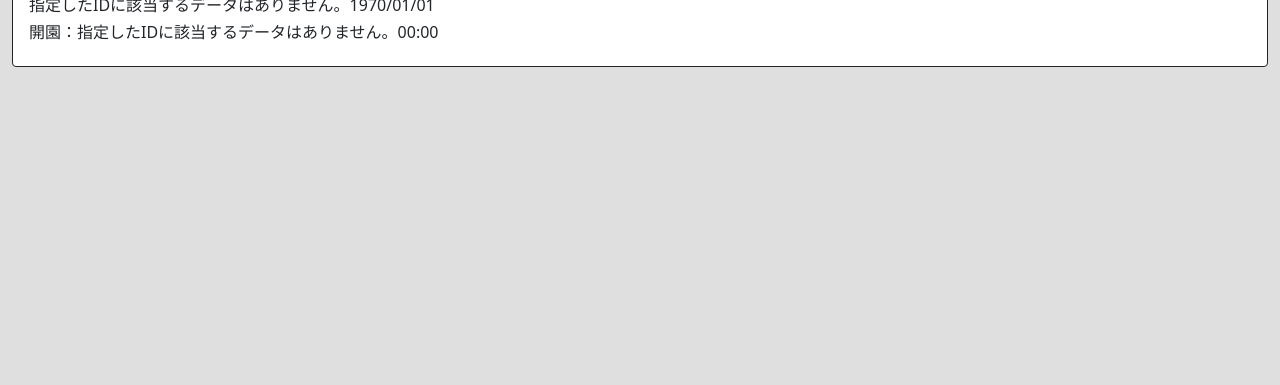
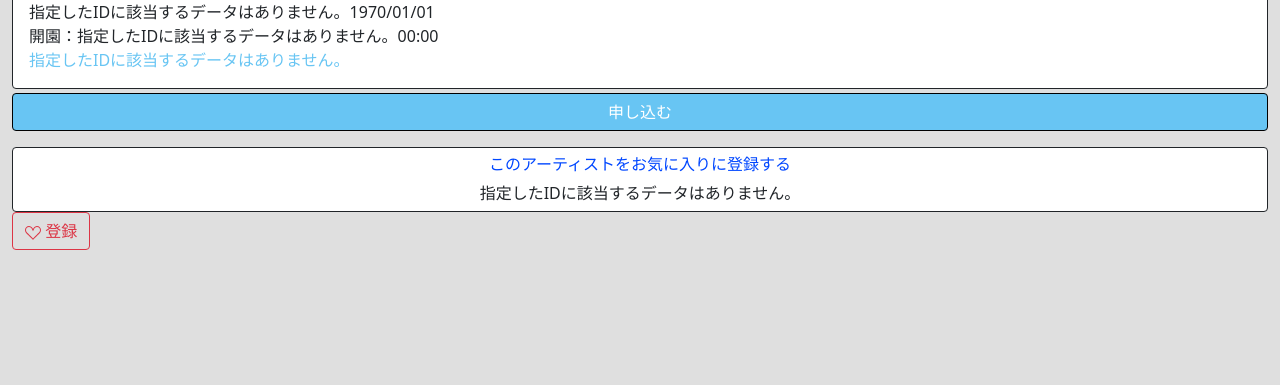
Before and after one commit to hrt4423/TICKEPATH, a PHP site: page /performanceDetail.php in a window 1280 px wide. Shown: the part 415-800 px from the top of the page. Run offline with PHP 8.4, Linux system fonts and the light colour scheme; data that the repository does not hold is empty; some libraries are stand-ins or nearby versions.

Commit message:
商品詳細
ナビゲーションバーついてないです

```diff
--- a/WEB/performanceDetail.php
+++ b/WEB/performanceDetail.php
@@ -13,7 +13,8 @@
 </script>
 <meta name="viewport" content="width=device-width, initial-scale=1" />
 
-<!-- bootstarapのcss読み込み -->
+<!--アイコンのCDN -->
+<link rel="stylesheet" href="https://cdn.jsdelivr.net/npm/bootstrap-icons@1.9.1/font/bootstrap-icons.css">
 </head>
 <!--DBと接続 -->
 <body style="background-color:#DFDFDF;">
@@ -24,22 +25,42 @@
     $yonedu=2;
 ?>
 <div class="container-fluid">
-	<div class="card border-dark">
+	<div class="card border-dark mt-1"><!-- 公演写真カード -->
 		<h5 class="card-title text-center mt-4">
 			<?php
 				$daoPerformance->outPutArtist($aimyon);
-			?>のチケット情報</h5>
-			<div class=card-body>
-				<img src="<?php $daoPerformance->getImagePath($aimyon); ?>">;
+			?>のチケット情報</h5><!-- アーティスト名 -->
+			<div class="card-body ">
+				<img class="mx-auto img-fluid" src="<?php $daoPerformance->getImagePath($aimyon); ?>"><!--写真  -->
             </div>
 	</div>
 
-	<div class="card border-dark mt-1">
+	<div class="card border-dark mt-1"><!-- 公演詳細カード -->
 			<div class=card-body>
-				<h6><?php  $daoPerformance->outPutDate($aimyon) ?></h6>
-				<h6>開園：<?php  $daoPerformance->outPutStartTime($aimyon) ?></h6>
+				<h8><?php  $daoPerformance->outPutDate($aimyon) ?></h8><br><!--公演日  -->
+				<h8>開園：<?php  $daoPerformance->outPutStartTime($aimyon) ?></h8><br><!--開園時間  -->
+				<span style="color:#68C5F3;"><h8><?php  $daoPerformance->outPutPlace($aimyon) ?></h8></span><!-- 会場名 -->
             </div>
 	</div>
+	<div class="d-grid gap-2"><!--申込みボタン-->
+		<button style="background-color:#68C5F3;border-color:black;color:white" class="btn mt-1"type="button">申し込む</button>
+	</div>
+
+
+	<div class="card border-dark mt-3">
+		<h8 style="color:#0047FF"  class="card-title text-center mt-1">このアーティストをお気に入りに登録する</h8>
+		<div class=row>
+			<h6 class="text-center"><?php $daoPerformance->outPutArtist($aimyon);?></h6>
+		</div>
+	</div>
+	<button type="button" class="btn btn-outline-danger">
+                <svg xmlns="http://www.w3.org/2000/svg" width="16" height="16" fill="currentColor" class="bi bi-suit-heart" >
+  <path d="m8 6.236-.894-1.789c-.222-.443-.607-1.08-1.152-1.595C5.418 2.345 4.776 2 4 2 2.324 2 1 3.326 1 4.92c0 1.211.554 2.066 1.868 3.37.337.334.721.695 1.146 1.093C5.122 10.423 6.5 11.717 8 13.447c1.5-1.73 2.878-3.024 3.986-4.064.425-.398.81-.76 1.146-1.093C14.446 6.986 15 6.131 15 4.92 15 3.326 13.676 2 12 2c-.777 0-1.418.345-1.954.852-.545.515-.93 1.152-1.152 1.595L8 6.236zm.392 8.292a.513.513 0 0 1-.784 0c-1.601-1.902-3.05-3.262-4.243-4.381C1.3 8.208 0 6.989 0 4.92 0 2.755 1.79 1 4 1c1.6 0 2.719 1.05 3.404 2.008.26.365.458.716.596.992a7.55 7.55 0 0 1 .596-.992C9.281 2.049 10.4 1 12 1c2.21 0 4 1.755 4 3.92 0 2.069-1.3 3.288-3.365 5.227-1.193 1.12-2.642 2.48-4.243 4.38z"/>
+</svg>
+                登録
+              </button>
+
+
 
 
 
```
